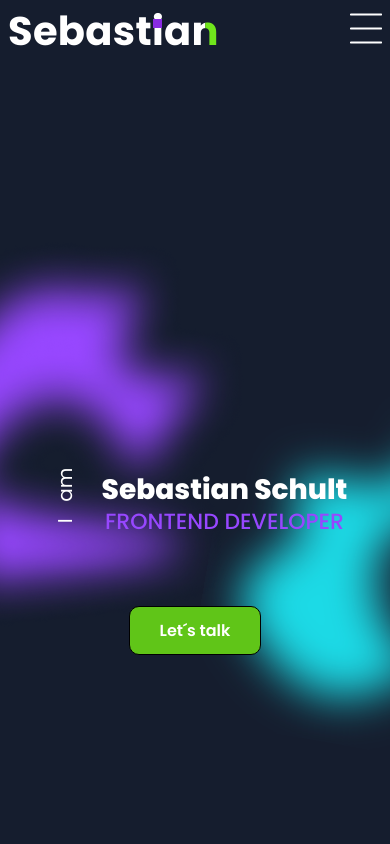
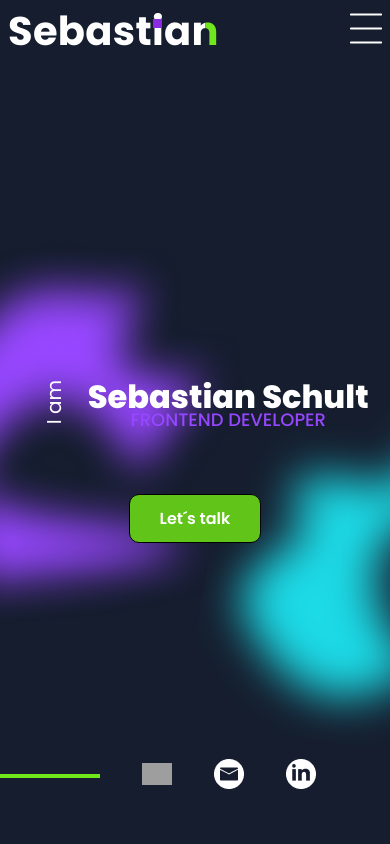
Before and after one commit to SebastianSchult/portfolioVer2, an Angular app: page / in a window 390 px wide. Shown: the top 844 px of the page. Built offline with nearby package versions, Linux system fonts and the light colour scheme; grey boxes are pictures that could not be loaded.

Commit message:
landing-page adjust resp

```diff
--- a/src/app/main-content/about-me/about-me.component.scss
+++ b/src/app/main-content/about-me/about-me.component.scss
@@ -94,10 +94,10 @@ section {
 
 @media screen and (max-width: 1700px) {
   .about-me-img {
-    left: 80px;
-    padding-left: 20px;
+    left: 240px;
+    padding-left: 32px;
     padding-right: 4px;
-    top: 173px;
+    top: 107px;
   }
 
   .about-me-img1 {
@@ -105,6 +105,21 @@ section {
     width: 857px;
   }
 }
+
+@media screen and (max-width: 1650px) {
+  .about-me-img {
+    left: 240px;
+    padding-left: 32px;
+    padding-right: 4px;
+    top: 107px;
+  }
+
+  .about-me-img1 {
+    left: -68px;
+    width: 857px;
+  }
+}
+
 
 @media screen and (max-width: 1540px) {
   .about-me-description {
--- a/src/app/main-content/landing-page/landing-page.component.html
+++ b/src/app/main-content/landing-page/landing-page.component.html
@@ -12,8 +12,7 @@
   <div class="landing-page-content">
     <div class="titel-box">
       <div class="rotate-title">
-        <span>I</span>
-        <span>am</span>
+        <span>I am</span>
       </div>
 
       <div class="titel">
--- a/src/app/main-content/landing-page/landing-page.component.scss
+++ b/src/app/main-content/landing-page/landing-page.component.scss
@@ -45,14 +45,12 @@
   align-items: center;
   justify-content: center;
   text-align: center;
-  font-size: 90px;
-  font-weight: 400;
-  line-height: 108px;
+  transform: rotate(-90deg);
 
   span {
-    width: 200px;
-    height: 108px;
-    rotate: -90deg;
+    font-size: 90px;
+    font-weight: 400;
+    line-height: 108px;
   }
 }
 
@@ -67,6 +65,7 @@
     font-size: 128px;
     font-weight: 700;
     line-height: 153.6px;
+    margin: 0;
   }
 
   h2 {
@@ -138,9 +137,7 @@
 }
 
 @media screen and (max-width: 1475px) {
-  .titel-box {
-    align-items: baseline;
-  }
+
   .titel {
     display: flex;
     flex-direction: column;
@@ -149,8 +146,9 @@
     bottom: 40px;
 
     h1 {
-      font-size: 114px;
-      line-height: 23.6px;
+      font-size: 100px;
+      line-height: 100.6px;
+      margin: 0;
     }
 
     h2 {
@@ -160,14 +158,10 @@
   }
 
   .rotate-title {
-    font-size: 70px;
-    font-weight: 400;
-    line-height: 88px;
-
     span {
-      width: 80px;
-      height: 108px;
-      rotate: -90deg;
+      font-size: 67px;
+      font-weight: 400;
+      line-height: 88px;
     }
   }
 }
@@ -175,7 +169,7 @@
 @media screen and (max-width: 1237px) {
   .titel {
     h1 {
-      font-size: 100px;
+      font-size: 89px;
     }
 
     h2 {
@@ -188,6 +182,7 @@
   .titel {
     h1 {
       font-size: 80px;
+
     }
 
     h2 {
@@ -202,15 +197,12 @@
   }
 
   .rotate-title {
-    margin-top: 40px;
-    font-size: 40px;
-    font-weight: 200;
-    line-height: 100px;
+
 
     span {
-      width: 100px;
-      height: 64px;
-      rotate: -90deg;
+      font-size: 40px;
+      font-weight: 200;
+      line-height: 100px;
     }
   }
 
@@ -220,8 +212,8 @@
     align-items: center;
 
     h1 {
-      font-size: 50px;
-      line-height: 16px;
+      font-size: 60px;
+      line-height: 61px;
     }
 
     h2 {
@@ -256,6 +248,29 @@
   }
 }
 
+@media screen and (max-width: 700px) {
+  .rotate-title {
+
+
+    span {
+      font-size: 28px;
+      line-height: 38px;
+    }
+  }
+
+  .titel {
+    h1 {
+      font-size: 38px;
+      line-height: 36px;
+    }
+
+    h2 {
+      font-size: 24px;
+      line-height: 18px;
+    }
+  }
+}
+
 @media screen and (max-width: 600px) {
   .titel-box {
     width: 100%;
@@ -263,13 +278,11 @@
   }
 
   .titel {
-    width: 380px !important;
-    margin: 0;
-    padding: 0;
+
 
     h1 {
       font-size: 38px;
-      line-height: 4px;
+      line-height: 38px;
     }
 
     h2 {
@@ -279,15 +292,69 @@
   }
 
   .rotate-title {
-    width: 37px;
-    height: 42px;
-    padding-top: 0px;
-    line-height: 38px;
+    .titel-box{
+      span {
+        font-size: 32px;
+        line-height: 38px;
+      }
+    }
+
+
+  }
+
+  .shadow-purple {
+    left: -120px;
+    top: 240px;
+    width: 373.79px;
+    height: 389.95px;
+    gap: 0px;
+  }
+
+  .shadow-blue {
+    top: 2%;
+    right: -200px;
+    width: 380px;
+    height: 1100px;
+  }
+}
+
+@media screen and (max-width: 450px) {
+  .titel-box {
+    display: flex;
+    gap: 10px;
+    padding-right: 0px;
+    padding-top: 320px;
+    padding-left: 12px;
+    width: 100%;
+  }
+
+  .rotate-title {
+
+
+  }
+
+  .titel {
+    margin: 0;
+    padding: 0px;
+
+    h1 {
+      font-size: 32px;
+      line-height: 30px;
+    }
+
+    h2 {
+      font-size: 18px;
+      line-height: 4px;
+    }
+  }
+
+  .rotate-title {
+
 
     span {
-      font-size: 34px;
-      width: 40px;
-      height: 88px;
+      line-height: 27.4px;
+      font-size: 20px;
+
     }
   }
 
@@ -307,7 +374,7 @@
   }
 }
 
-@media screen and (max-width: 420px) {
+@media screen and (max-width: 350px) {
   .titel-box {
     display: flex;
     gap: 10px;
@@ -318,54 +385,20 @@
   }
 
   .rotate-title {
-    margin: 0;
-    padding: 0;
-    left: 24px;
+
+
   }
 
   .titel {
-    margin: 0;
-    padding: 0px;
-    width: 280px !important;
 
     h1 {
-      font-size: 28px;
-      line-height: 10px;
+      font-size: 23px;
+      line-height: 22px;
     }
 
     h2 {
-      font-size: 22px;
+      font-size: 14px;
       line-height: 4px;
     }
   }
-
-  .rotate-title {
-    font-weight: 200;
-    line-height: 27.4px;
-    justify-content: flex-start;
-    padding-top: 110px;
-    align-items: flex-end;
-
-    span {
-      font-size: 20px;
-      width: 18px;
-      height: 30.4px;
-      rotate: -90deg;
-    }
-  }
-
-  .shadow-purple {
-    left: -120px;
-    top: 240px;
-    width: 373.79px;
-    height: 389.95px;
-    gap: 0px;
-  }
-
-  .shadow-blue {
-    top: 2%;
-    right: -200px;
-    width: 380px;
-    height: 1100px;
-  }
 }
--- a/src/app/main-content/skills/skills.component.scss
+++ b/src/app/main-content/skills/skills.component.scss
@@ -214,3 +214,9 @@ h2 {
         }
     }
 }
+
+@media screen and (max-width: 1700px) {
+  .skills-bg {
+    top: -39px;
+  }
+}
```
